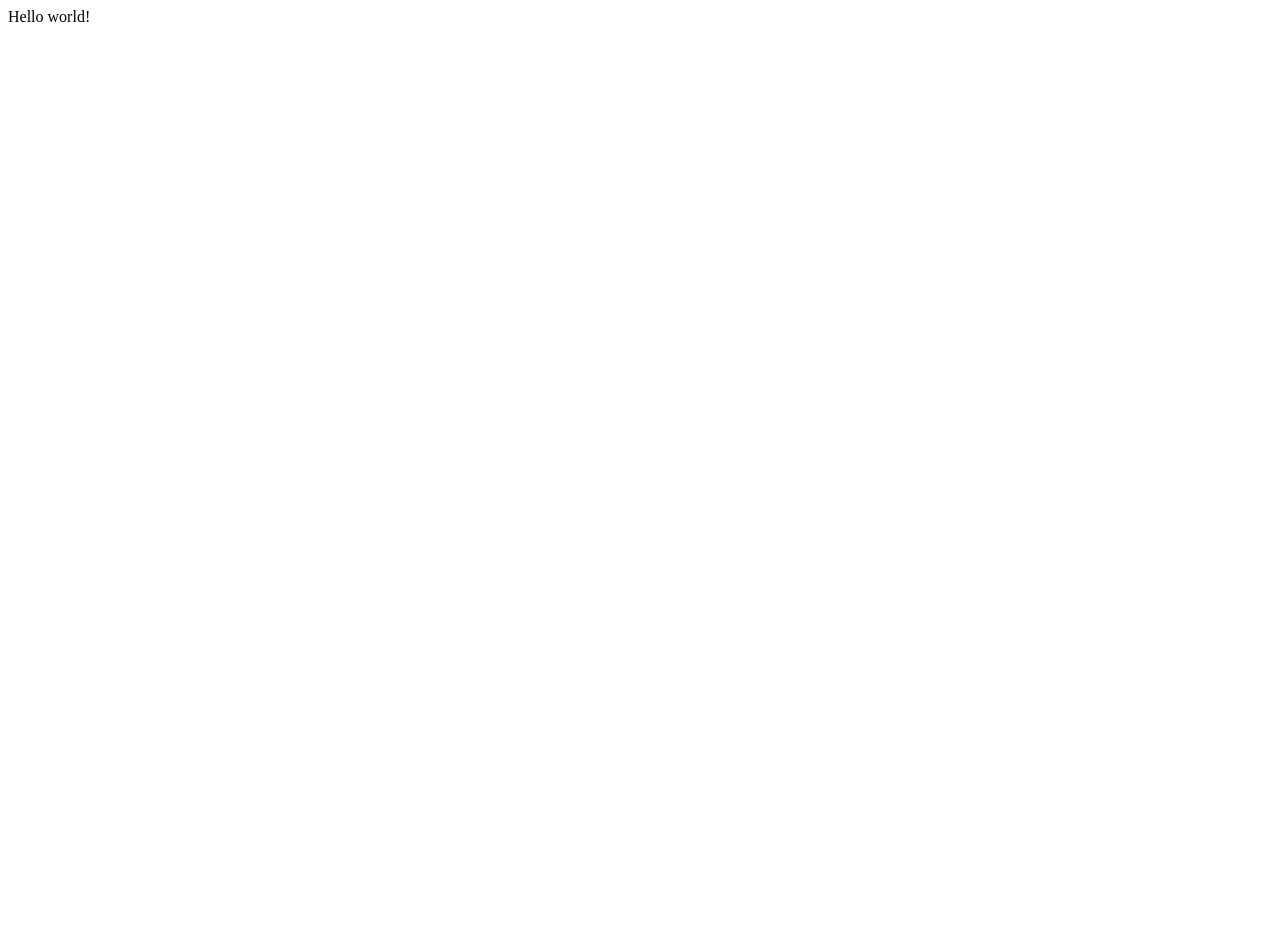
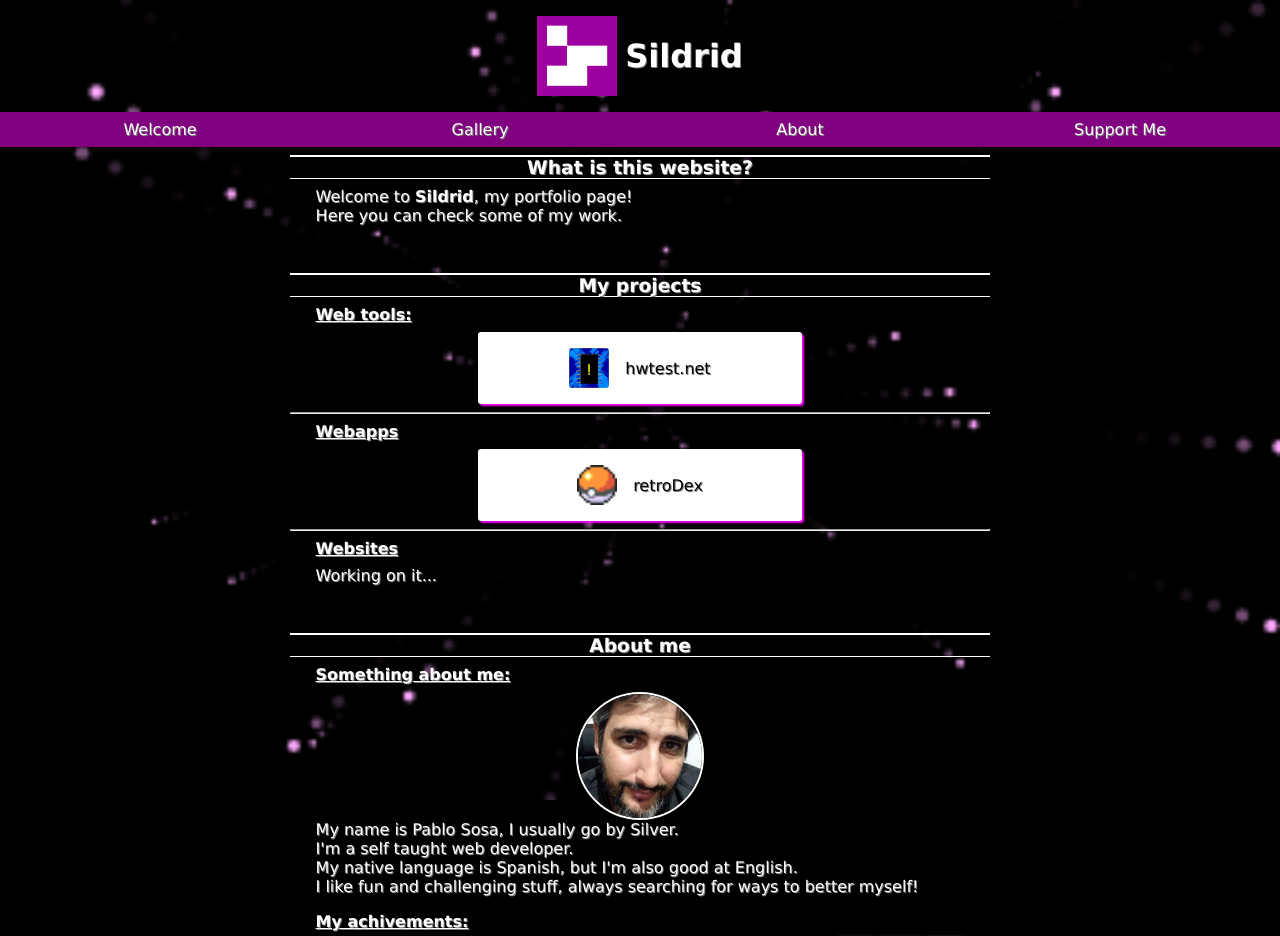
Before and after one commit to sildrid/sildrid.github.io, a plain HTML site: page index.html in a window 1280 px wide. Shown: the top 936 px of the page. Before the commit the page ends 800 px from the top, so only its background shows below. Drawn offline with Linux system fonts and the light colour scheme.

Commit message:
first website upload

```diff
--- /dev/null
+++ b/cancel/index.html
@@ -0,0 +1,27 @@
+<!doctype html>
+<html>
+	<head>
+		<meta charset="utf-8"/>
+		<meta name="viewport" content="width=device-width, initial-scale=1.0"/>
+		<link rel="stylesheet" href="../css/style.css"/>
+		<script src="main.js" defer></script>
+		<title>Sildrid Lab</title>
+	</head>
+	<body>
+		<header>
+			<img src="../res/sildrid.png" alt="logo">
+			<h1>Sildrid</h1>
+		</header>
+		<main>
+			<article>
+				<h3>Ups...</h3>
+				<section>
+					Action failed, redirecting to website...
+				</section>
+			</article>
+		</main>
+	</body>
+	<script>
+	  setTimeout(function(){window.location.href="http://sildrid.com"},5000);
+	  </script>
+</html>
--- /dev/null
+++ b/css/style.css
@@ -0,0 +1,167 @@
+* {
+  margin: 0;
+  padding: 0;
+  box-sizing: border-box;
+  scroll-margin-top: 5rem;
+}
+body {
+  background-color: black;
+  color: white;
+  text-shadow: 1px 1px grey;
+  font-family: "verdana";
+}
+/* header */
+header {
+  display: flex;
+  justify-content: center;
+  align-items: center;
+  gap: 0.5rem;
+  padding: 1rem;
+}
+header img {
+  width: 5rem;
+}
+nav {
+  z-index: 1000;
+  user-select: none;
+  background-color: purple;
+  position: sticky;
+  top: 0;
+}
+nav li {
+  list-style: none;
+  width: 50%;
+}
+nav a {
+  transition: 0.2s;
+  text-decoration: none;
+  color: white;
+  display: block;
+  text-align: center;
+  padding: 0.5rem;
+}
+nav a:hover {
+  background-color: blueviolet;
+  transform: scale(1.1);
+}
+nav a:active {
+  background-color: darkorchid;
+  transform: scale(1.05);
+}
+/* content */
+main {
+  max-width: 700px;
+  margin: 1vh auto;
+}
+article {
+  margin-bottom: 2.5rem;
+}
+h3 {
+  text-align: center;
+}
+h3::before {
+  content: "";
+  display: block;
+  height: 2px;
+  background-color: white;
+}
+h3::after {
+  content: "";
+  display: block;
+  height: 1px;
+  background-color: white;
+}
+section {
+  padding: 0.5rem 2vw;
+}
+.silver {
+  display: block;
+  border-radius: 50%;
+  width: 8rem;
+  margin: 0 auto;
+  border: 2px solid white;
+}
+h4 {
+  text-decoration: underline;
+  margin-bottom: 0.5rem;
+}
+article ul {
+  list-style: none;
+}
+article ul li {
+  width: 50%;
+  text-align: center;
+}
+article ul li a {
+  transition: 0.2s;
+  position: relative;
+  color: black;
+  background-color: white;
+  text-decoration: none;
+  display: flex;
+  padding: 1rem;
+  border-radius: 0.2rem;
+  box-shadow: 2px 2px 2px fuchsia;
+  align-items: center;
+  justify-content: center;
+  gap: 1rem;
+}
+article ul li a:hover {
+  top: 1px;
+  left: 1px;
+  box-shadow: 1px 1px 2px fuchsia;
+}
+article ul li a:active {
+  background-color: silver;
+}
+article ul img {
+  width: 2.5rem;
+}
+.flexbox {
+  display: flex;
+  flex-wrap: wrap;
+  justify-content: space-around;
+}
+/* Achivements */
+#achivements .flexbox {
+  flex-wrap: nowrap;
+  gap: 2px;
+}
+#achivements input {
+  display: none;
+}
+#achivements label {
+  filter: blur(2px);
+  width: 5%;
+  flex-grow: 1;
+  transition: 1s;
+}
+#achivements img {
+  height: 100%;
+  width: 100%;
+}
+#achivements input:checked + label {
+  filter: none;
+  width: 80%;
+  flex-grow: 0;
+}
+/*----------------------*/
+#donate-img {
+  height: 2.5rem;
+}
+canvas {
+  position: fixed;
+  top: 0;
+  left: 0;
+  width: 100%;
+  z-index: -1;
+}
+footer {
+  text-align: center;
+  background-color: purple;
+}
+@media screen and (orientation: landscape) {
+  nav li {
+    width: 25%;
+  }
+}
--- a/index.html
+++ b/index.html
@@ -1 +1,125 @@
-Hello world!
+<!DOCTYPE html>
+<html lang="en">
+	<head>
+		<meta charset="utf-8"/>
+		<meta name="viewport" content="width=device-width, initial-scale=1.0"/>
+		<meta name="description" content="My web developer stats, Silver's portfolio page.">
+		<link rel="stylesheet" href="css/style.css"/>
+		<script src="main.js" defer></script>
+		<title>Sildrid Lab: Portfolio page</title>
+		<link rel="icon" href="res/sildrid.png">
+	</head>
+	<body>
+		<header>
+			<img src="res/sildrid.png" alt="logo">
+			<h1>Sildrid</h1>
+		</header>
+		<nav>
+			<ul class="flexbox">
+				<li>
+				  <a href="#welcome">Welcome</a>
+				</li>
+				<li>
+				  <a href="#gallery">Gallery</a>
+				</li>
+				<li>
+				  <a href="#about">About</a>
+				</li>
+				<li>
+				  <a href="#supportme">Support Me</a>
+				</li>
+			</ul>
+		</nav>
+		<main>
+			<article>
+				<h3 id="welcome">
+				  What is this website?
+				</h3>
+				<section>
+					<p>
+						Welcome to <strong>Sildrid</strong>, my portfolio page!</br>
+						Here you can check some of my work.
+					</p>
+				</section>
+			</article>
+			<article>
+				<h3 id="gallery">My projects</h3>
+				<section>
+					<h4>Web tools:</h4>
+					<ul class="flexbox">
+						<li>
+						  <a href="http://hwtest.net" target="_blank">
+						    <img src="res/hwtlogo.png" alt="hwtest logo">
+						    hwtest.net
+						  </a>
+						</li>
+					</ul>
+				</section>
+				<hr>
+				<section>
+					<h4>Webapps</h4>
+					<ul class="flexbox">
+						<li>
+						  <a href="https://dex.sildrid.com" target="_blank">
+						    <img src="res/dexLogo.png" alt="retroDex logo">
+						    retroDex
+						  </a>
+						</li>
+					</ul>
+				</section>
+				<hr>
+				<section>
+					<h4>Websites</h4>
+					Working on it...
+				</section>
+			</article>
+			<article>
+				<h3 id="about">About me</h3>
+				<section>
+					<h4>Something about me:</h4>
+					<img class="silver" src="res/silver.jpg">
+					<p>
+						My name is Pablo Sosa, I usually go by Silver.</br>
+						I'm a self taught web developer.</br>
+						My native language is Spanish, but I'm also good at English.</br>
+						I like fun and challenging stuff, always searching for ways to better myself!
+					</p>
+				</section>
+				<section id="achivements">
+					<h4>My achivements:</h4>
+					<div class="flexbox">
+						<input type="radio" name="achivement" id="html-cert" checked>
+						<label for="html-cert"><img src="res/HTML_cert.jpg" alt="html cert"></label>
+						<input type="radio" name="achivement" id="css-cert">
+						<label for="css-cert"><img src="res/CSS_cert.jpg" alt="css cert"></label>
+						<input type="radio" name="achivement" id="js-cert">
+						<label for="js-cert"><img src="res/JS_cert.jpg" alt="js cert"></label>
+						<input type="radio" name="achivement" id="m001">
+						<label for="m001"><img src="res/MDB_M001.jpeg" alt="mongodb cert"></label>
+					</div>
+				</section>
+				<section>
+					<h4>Contact</h4>
+					<a href="mailto:silver@sildrid.com">silver@sildrid.com</a>
+				</section>
+			</article>
+			<article>
+				<h3 id="supportme">Support me!</h3>
+				<section>
+					<p>
+						I will try to keep all content with minimal or no ads. </br>
+						If you want to support my work, you can do so by the "Donate" button </br>
+						I will really apreaciate it!
+					<p>
+					<div class="flexbox">
+						<a href="https://www.paypal.com/donate/?hosted_button_id=T4AMSP5X7H874"><img id="donate-img" src="res/donate.png"></a>
+					</div>
+				</section>
+			</article>
+		</main>
+		<aside>
+			<canvas width=320 height=240></canvas>
+		</aside>
+		<footer>sildrid 2023</footer>
+	</body>
+</html>
--- /dev/null
+++ b/main.js
@@ -0,0 +1,51 @@
+'use strict'
+
+//<-- starfield function -->//
+
+function starfield(){
+	const canv = document.querySelector('canvas');
+	const ctx = canv.getContext('2d');
+
+	function reCanvas(){
+		const ratio = window.innerWidth / window.innerHeight;
+		canv.height = 320 / ratio;
+		ctx.translate(160,canv.height/2);
+	}
+	window.addEventListener('resize',reCanvas);
+	reCanvas();
+
+	// star object
+	function starObj(){
+		// angle, amplitude, distance
+		const star = new Uint8Array(3);
+		for(let i = 0; i < 3; i++){
+			star[i] = Math.random()*256;
+		}
+		return star;
+	}
+
+	const starAmount = 256;
+	const field = [];
+	for(let i = 0; i < starAmount; i++){
+		field.push(starObj());
+	}
+
+	let myStar = null;
+	function updateStars(){
+		ctx.fillStyle = "#00000088";
+		ctx.fillRect(-160,-canv.height/2,320,canv.height);
+		ctx.fillStyle = "#faf";
+		for(let i = 0; i < starAmount; i++){
+			field[i][2]++;
+			let angle = 2*Math.PI*(field[i][0]/256);
+			let dist = (1+(field[i][1]/64))**2*(field[i][2]**2/128);
+			let amp = field[i][1]*field[i][2]/4096;
+			ctx.beginPath();
+			ctx.arc(Math.sin(angle)*dist, Math.cos(angle)*dist,amp,0,2*Math.PI);
+			ctx.fill();
+		}
+		setTimeout(updateStars,30);
+	}
+	updateStars();
+}
+starfield();
```
Also changed, not shown: completed/index.html (added, +27 -0 lines), Código QR.png (added), res/CSS_cert.jpg (added), res/HTML_cert.jpg (added), res/JS_cert.jpg (added), res/MDB_M001.jpeg (added), res/dexLogo.png (added), res/donate.png (added), res/hwtlogo.png (added), res/sildrid.png (added), res/silver.jpg (added).
